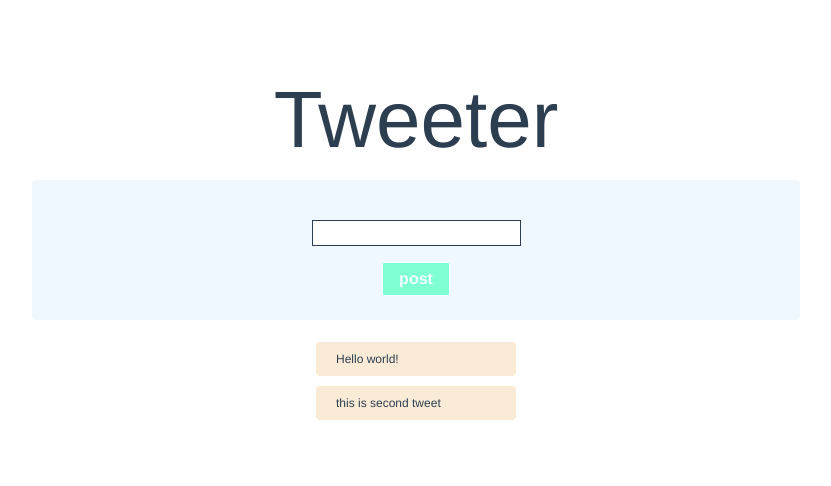
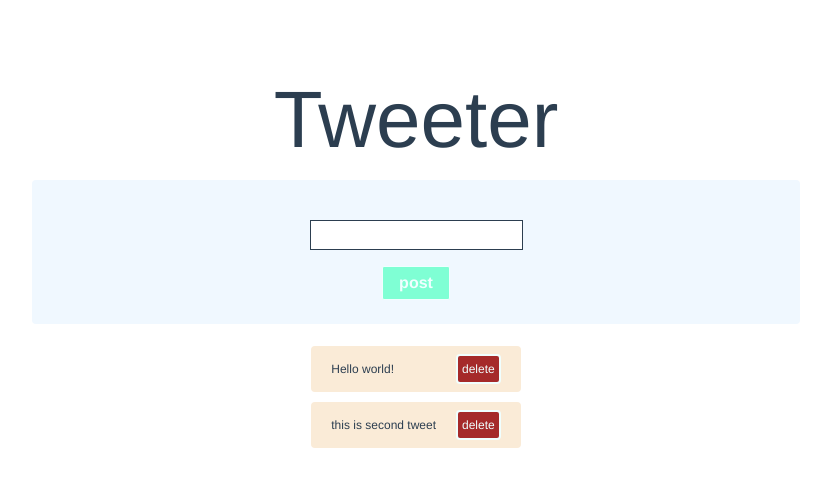
Before and after one commit to hita-fttk/vite-tutorial, a Vue app in the folder vite-app/: page / in a window 1280 px wide. Shown: the top 486 px of the page, without its empty margins (224-1055 px from the left). Built offline with nearby package versions, Linux system fonts and the light colour scheme.

Commit message:
const deleteTweet = (id:number) =>{   tweets.value = tweets.value.filter((t) => t.id != id) }は配列の中のオブジェのidと引数のidを比較して同じでないものを返している

```diff
--- a/vite-app/src/components/Tweet.vue
+++ b/vite-app/src/components/Tweet.vue
@@ -9,6 +9,9 @@ const postTweet = () =>{
   console.log(tweets.value);
 
 }
+const deleteTweet = (id:number) =>{
+  tweets.value = tweets.value.filter((t) => t.id != id)
+}
 </script>
 
 <template>
@@ -16,12 +19,13 @@ const postTweet = () =>{
     <h1>Tweeter</h1>
     <div class="form-container">
       <input v-model="inputtingDescription" type="text">
-      <button @click="postTweet">post</button>
+      <button class="save-button" @click="postTweet">post</button>
     </div>
     <div class="tweet-container">
       <ul>
         <li v-for="tweet in tweets" :key="tweet.id" class="tweet-list">
           <span>{{ tweet.description }}</span>
+          <button class="delete-button" @click="deleteTweet(tweet.id)" >delete</button>
         </li>
       </ul>
     </div>
@@ -58,8 +62,9 @@ h1{
 input{
   border: 1px solid;
   margin-top: 16px;
+  padding: 2px;
 }
-button{
+.save-button{
   background-color: aquamarine;
   border: 1px solid;
   border-radius: 2px;
@@ -67,6 +72,22 @@ button{
   padding: 4px 16px;
   color: azure;
   font-weight: bold;
+}
+
+.save-button:hover{
+  background-color: rgb(5, 250, 169);
+}
+.delete-button{
+  margin-left: 20px;
+  border: 2px solid;
+  border-radius: 4px;
+  background-color: brown;
+  color: azure;
+  padding: 4px;
+}
+
+.delete-button:hover{
+  background-color: #ee0f0f;
 }
 .tweet-list{
   list-style: none;
@@ -77,6 +98,7 @@ button{
   justify-content: space-between;
   background-color: antiquewhite;
   padding: 8px 20px;
-  width: 200px;
+  align-items: center;
+
 }
 </style>
```
